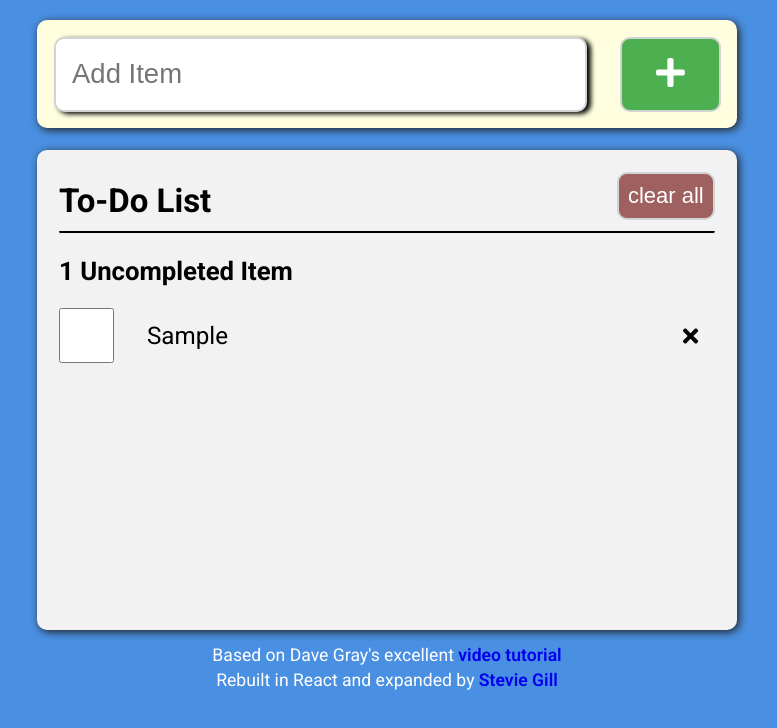
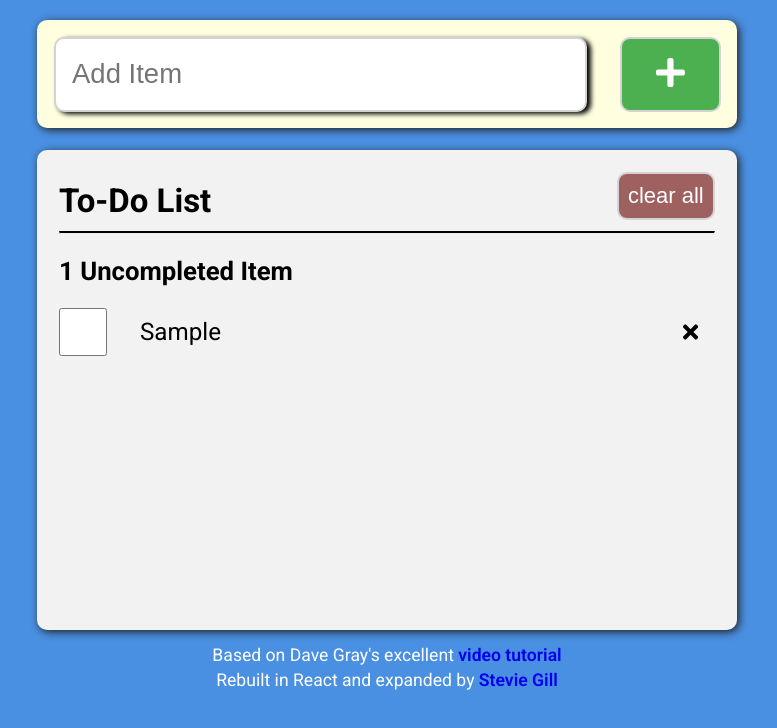
Before and after one commit to caffeinated-pixels/todolist-react, a React (Create React App) app: page / in a window 1280 px wide. Both pictures are taken after typing "Sample" into the empty fields and a click on the button "Add new item to list". Shown: the top 728 px of the page, without its empty margins (253-1030 px from the left). Built offline with nearby package versions, Linux system fonts and the light colour scheme.

Commit message:
turned off checkbox scaling

```diff
--- a/src/styles/_listContainer.scss
+++ b/src/styles/_listContainer.scss
@@ -50,9 +50,9 @@
 
     input[type='checkbox'] {
       text-align: center;
-      width: 2.5rem;
+      // width: 2.5rem;
       min-width: 48px;
-      height: 2.5rem;
+      // height: 2.5rem;
       min-height: 48px;
       cursor: pointer;
       margin-right: 1.5rem;
--- a/src/styles/main.css
+++ b/src/styles/main.css
@@ -186,9 +186,7 @@ a:hover, a:focus {
 
 .listContainer .item input[type='checkbox'] {
   text-align: center;
-  width: 2.5rem;
   min-width: 48px;
-  height: 2.5rem;
   min-height: 48px;
   cursor: pointer;
   margin-right: 1.5rem;
```
Also changed, not shown: src/styles/main.min.css (+1 -1 lines).
